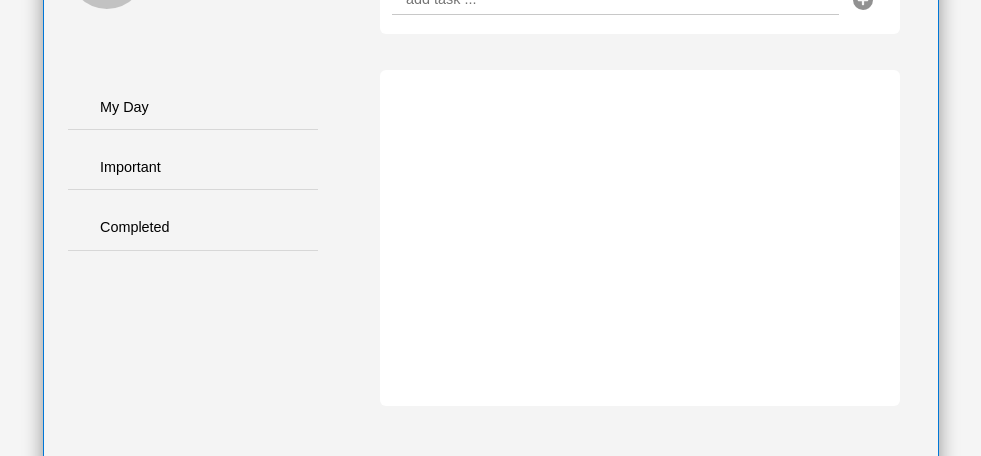
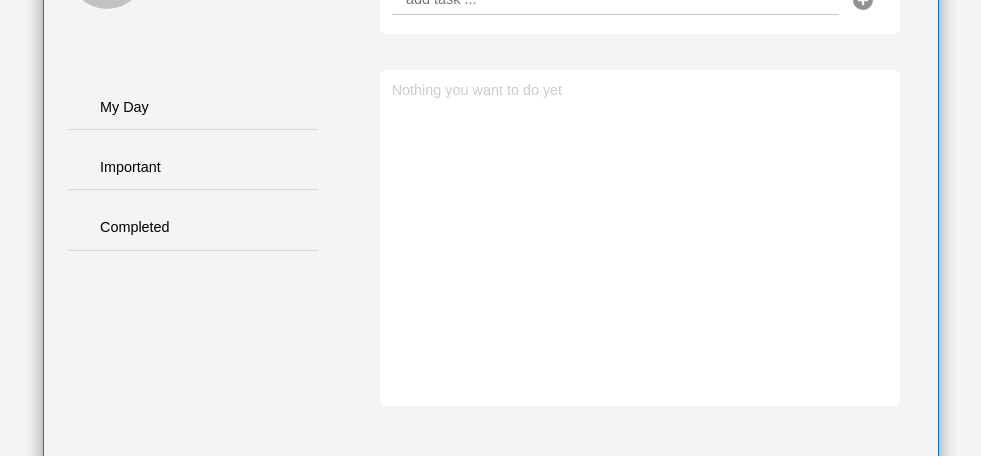
Before and after one commit to rafdianr/e-todos, a React (Create React App) app: page /signin in a window 1280 px wide. Shown: the part 1004-1460 px from the top of the page, without its empty margins (149-1130 px from the left). Built offline with nearby package versions, Linux system fonts and the light colour scheme; no server answers.

Commit message:
[Rafd] - try handle task importance

```diff
--- a/src/assets/style/TaskDashboard.css
+++ b/src/assets/style/TaskDashboard.css
@@ -148,3 +148,8 @@
 .del:hover {
   color: rgb(224, 54, 54);
 }
+
+.no-task {
+  font-size: 1.2em;
+  color: #ccc;
+}
--- a/src/components/AddTask.js
+++ b/src/components/AddTask.js
@@ -12,9 +12,11 @@ const AddTask = (props) => {
       id: props.todos.length + 1,
       title: newTask,
       completed: false,
+      importance: false,
     };
 
     props.AddTodo(newData);
+    setNewTask("");
   };
 
   const change = (e) => {
@@ -28,6 +30,7 @@ const AddTask = (props) => {
         placeholder="add task ..."
         value={newTask}
         onChange={change}
+        required
       />
       <button className="add-icon">
         <i className="fab" alt="facebook">
--- a/src/components/TaskCards.js
+++ b/src/components/TaskCards.js
@@ -16,7 +16,7 @@ const TaskCards = (props) => {
       </div>
       <p className="task-des">{item.title}</p>
       <div className="task-icon important">
-        <FontAwesomeIcon icon={faStar} />
+        <FontAwesomeIcon icon={faStar} onClick={() => props.ImpTodo(item.id)} />
       </div>
       <div className="task-icon edit">
         <FontAwesomeIcon icon={faPencilAlt} />
--- a/src/pages/TaskDashboard.js
+++ b/src/pages/TaskDashboard.js
@@ -7,16 +7,16 @@ import AddTask from "../components/AddTask";
 const TaskDashboard = () => {
   const [todos, setTodos] = useState([]);
 
-  const urlAPI = "https://jsonplaceholder.typicode.com/todos";
+  // const urlAPI = "https://jsonplaceholder.typicode.com/todos";
 
-  useEffect(() => {
-    axios({
-      method: "GET",
-      url: urlAPI,
-    }).then((res) => {
-      setTodos(res.data.slice(0, 6));
-    });
-  }, []);
+  // useEffect(() => {
+  //   axios({
+  //     method: "GET",
+  //     url: urlAPI,
+  //   }).then((res) => {
+  //     setTodos(res.data.slice(0, 6));
+  //   });
+  // }, []);
 
   const handleAddTodo = (data) => {
     setTodos([data, ...todos]);
@@ -24,6 +24,14 @@ const TaskDashboard = () => {
 
   const handleDeleteTodo = (id) => {
     setTodos([...todos.filter((item) => item.id !== id)]);
+  };
+
+  const handleTaskImportance = (id) => {
+    console.log("change importance", id);
+    const tempTodos = todos.find((item) => item.id === id);
+    console.log(tempTodos);
+    tempTodos.importance = !tempTodos.importance;
+    console.log(tempTodos);
   };
 
   return (
@@ -52,7 +60,15 @@ const TaskDashboard = () => {
           <div className="right-side">
             <AddTask AddTodo={handleAddTodo} todos={todos} />
             <div className="task-list">
-              <TaskCards todos={todos} DelTodo={handleDeleteTodo} />
+              {todos.length ? (
+                <TaskCards
+                  todos={todos}
+                  DelTodo={handleDeleteTodo}
+                  ImpTodo={handleTaskImportance}
+                />
+              ) : (
+                <div className="no-task">Nothing you want to do yet</div>
+              )}
             </div>
           </div>
         </div>
```
